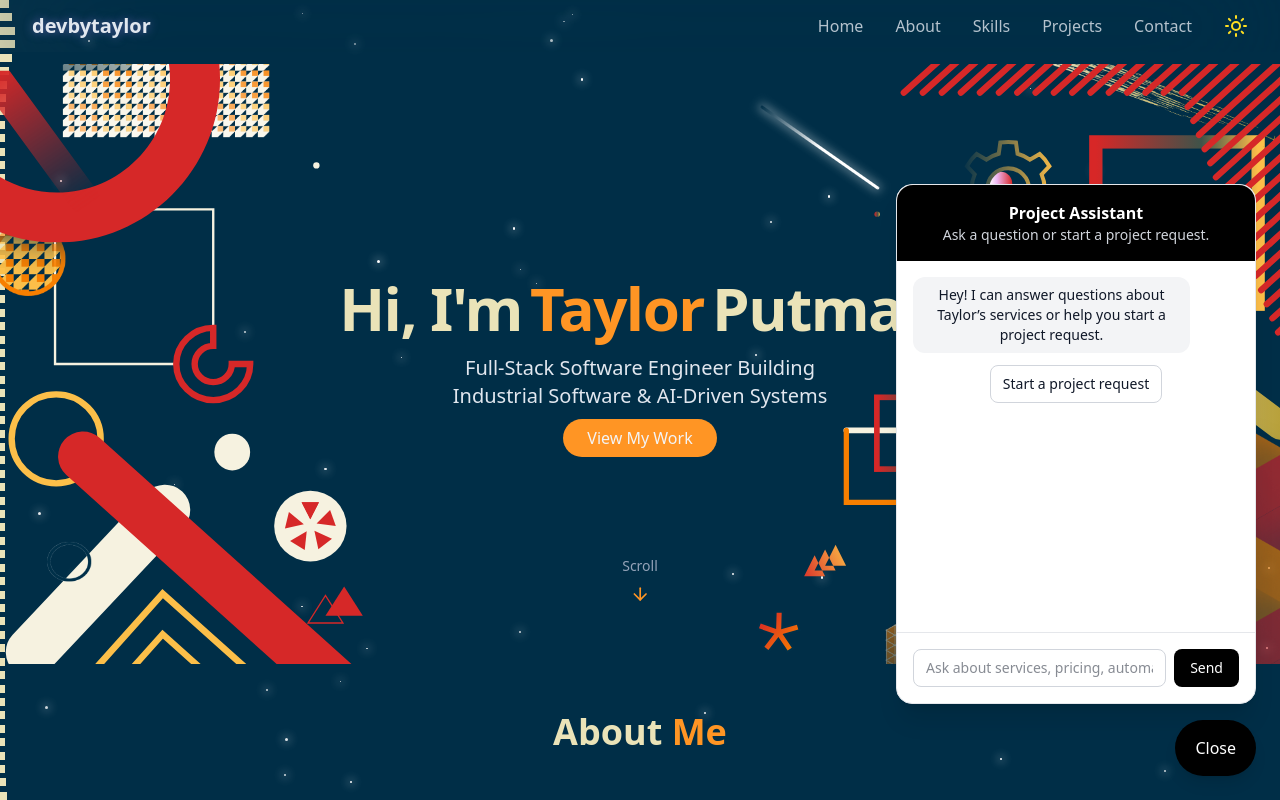
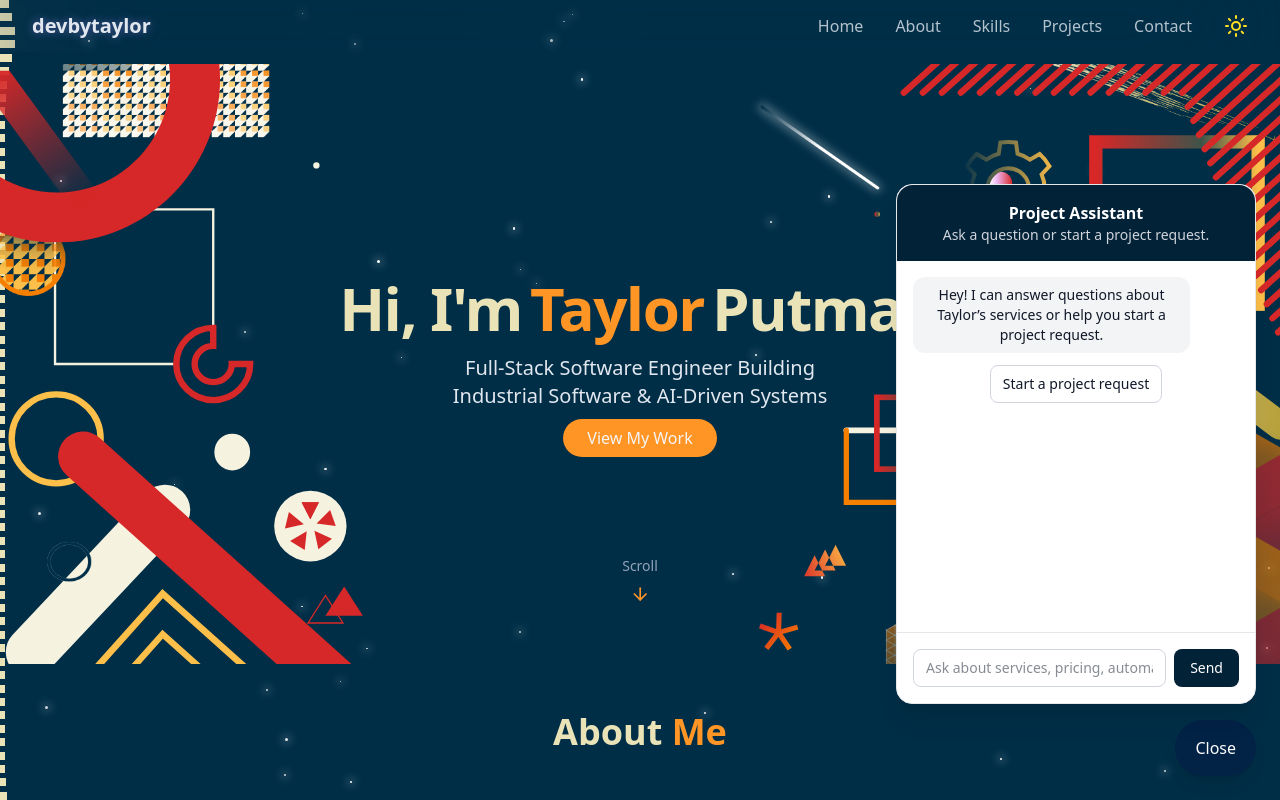
Before and after one commit to putman44/Porfolio-Site, a React (Vite) app: page / in a window 1280 px wide. Both pictures are taken after a click on the button "Chat". Shown: the top 800 px of the page. Built offline with nearby package versions, Linux system fonts and the light colour scheme.

Commit message:
updated chat colors

```diff
--- a/src/components/LeadGenChatbot.tsx
+++ b/src/components/LeadGenChatbot.tsx
@@ -193,7 +193,7 @@ export default function LeadGenChatbot() {
         ...prev.slice(0, -1),
         {
           sender: "bot",
-          text: "Something went wrong while getting an answer. You can still start a project request below.",
+          text: "Something went wrong while getting an answer. You can still start a project request below or send an email to taylorputman41@gmail.com.",
         },
       ]);
     } finally {
@@ -303,14 +303,14 @@ export default function LeadGenChatbot() {
     <>
       <button
         onClick={() => setIsOpen((prev) => !prev)}
-        className="fixed bottom-6 right-6 z-[9999] rounded-full bg-black px-5 py-4 text-white shadow-lg"
+        className="fixed bottom-6 right-6 z-[9999] rounded-full bg-[rgb(2,34,70)] px-5 py-4 text-white shadow-lg"
       >
         {isOpen ? "Close" : "Chat"}
       </button>
 
       {isOpen && (
         <div className="fixed bottom-24 right-6 z-[9999] flex h-[520px] w-[360px] max-w-[calc(100vw-2rem)] flex-col rounded-2xl border border-gray-200 bg-white shadow-xl">
-          <div className="rounded-t-2xl bg-black p-4 text-white">
+          <div className="rounded-t-2xl bg-[rgb(2,34,56)] p-4 text-white">
             <div className="text-base font-semibold">Project Assistant</div>
             <p className="text-sm text-gray-300">
               Ask a question or start a project request.
@@ -324,7 +324,7 @@ export default function LeadGenChatbot() {
                 className={`max-w-[85%] whitespace-pre-line rounded-xl px-3 py-2 text-sm ${
                   message.sender === "bot"
                     ? "bg-gray-100 text-gray-900"
-                    : "ml-auto bg-black text-white"
+                    : "ml-auto bg-[rgb(2,34,56)] text-white"
                 }`}
               >
                 {message.text}
@@ -362,7 +362,7 @@ export default function LeadGenChatbot() {
               <button
                 onClick={handleSubmit}
                 disabled={isSubmitting || isComplete}
-                className="rounded-lg bg-black px-4 py-2 text-sm text-white disabled:opacity-50"
+                className="rounded-lg bg-[rgb(2,34,56)] px-4 py-2 text-sm text-white disabled:opacity-50"
               >
                 Send
               </button>
```
